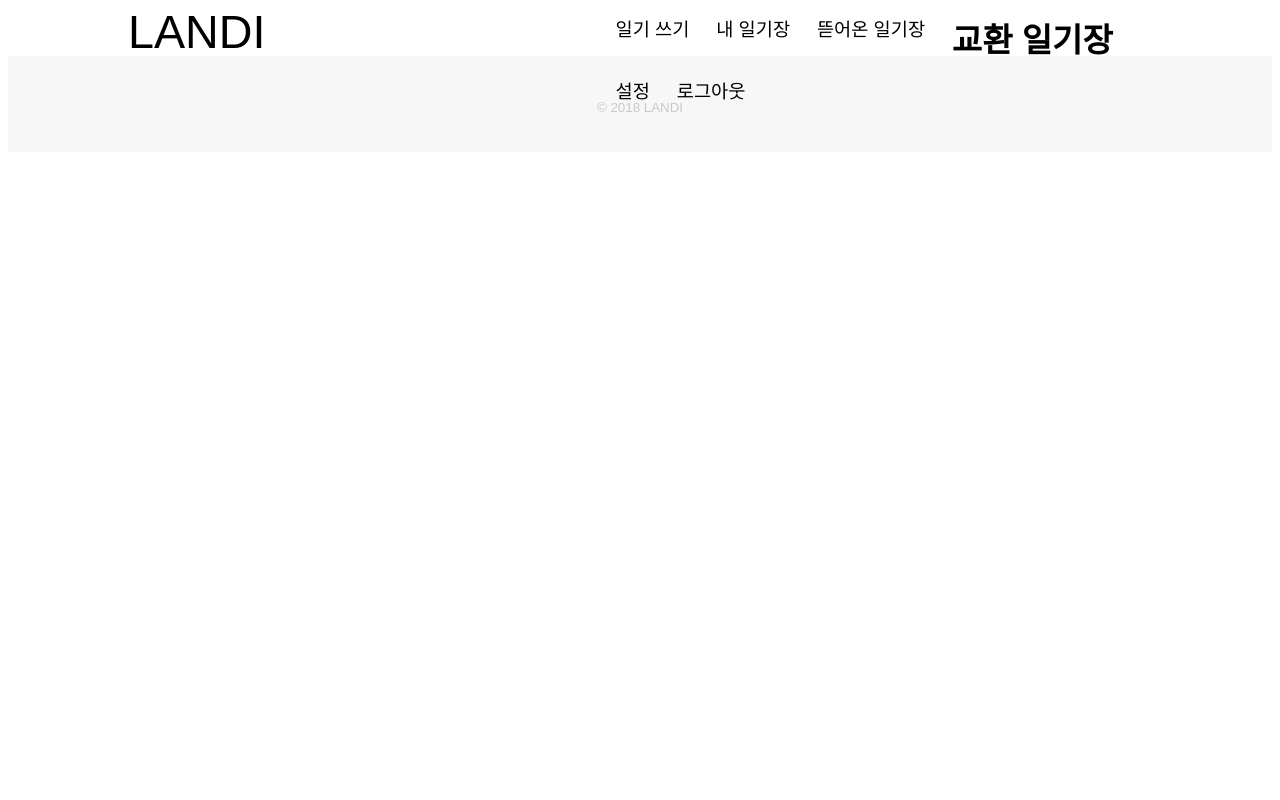
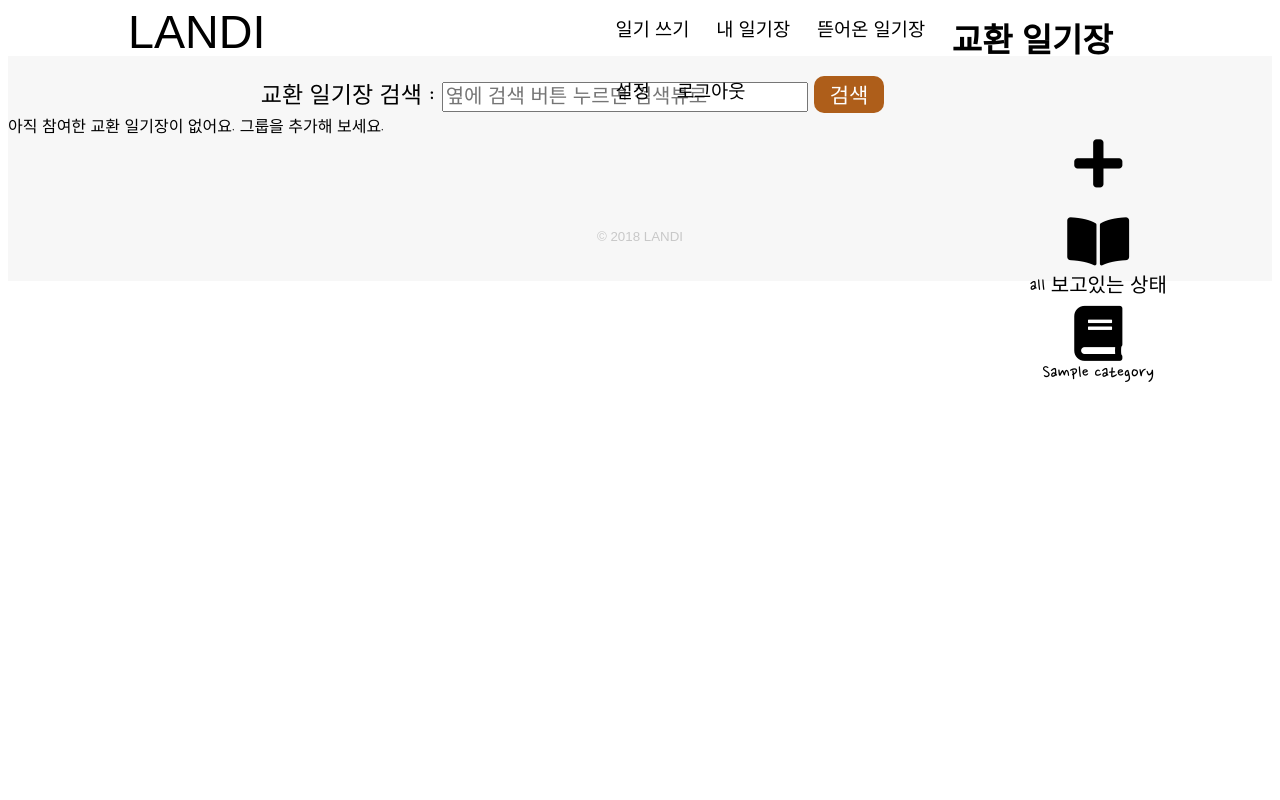
Before and after one commit to doorBW/LAN-Diary, a Django app: page /main/groupdiary/all in a window 1280 px wide. Run offline with Django 3.2, Linux system fonts and the light colour scheme; data comes from the database, SQL or seed files in the repository; tables that the repository leaves empty hold one stand-in row (values such as "Sample post"); parts of the project's set-up code (start-up, migrations or seed data) failed here and were passed over; some libraries are stand-ins or nearby versions; some web fonts are replaced.

Commit message:
first commit

```diff
--- a/landiary/diary/static/css/style.css
+++ b/landiary/diary/static/css/style.css
@@ -754,7 +754,6 @@
 .exdi_main_common{
 	display: inline-block;
 	height: auto;
-  margin-top: 65px;
 }
 .total_left_wrap{
 	float: left;
@@ -796,14 +795,18 @@
 	width: 18%;
 	height: 800px;
   position: fixed;
+  left:75%;
 }
 .exdi_date_input{
   font-size: 25px;
   margin-top: 10px;
 }
 .search_button{
-	padding-bottom: 5%;
 	font-size: 23px;
+  margin-top: 3%;
+  padding-top: 3%;
+  background-color: #F7F7F7;
+  padding-left: 20%;
 }
 .search_input{
 	height: 30px;
--- a/landiary/diary/templates/diary/shared_diary_view.html
+++ b/landiary/diary/templates/diary/shared_diary_view.html
@@ -230,6 +235,43 @@
 								{% endblock %}
 
 	{% block main %}
+		<div class="search_button">
+			<form action="../search">
+				교환 일기장 검색 : <input name="search" type="text" size="50" placeholder="옆에 검색 버튼 누르면 검색뷰로" class="search_input">
+				<input type="submit" class="exdi_diary_button" value="검색"/>
+			</form>
+		</div>
+		<div class="exdi_main_common list_wrap">
+			<a href="../makegroup"><div class="add_button">
+				<i class="fas fa-plus fa-5x"></i>
+			</div></a>
+
+			{% for name in categories_namelist %}
+				{% if name == selected_group %}
+					<div class="list_icon">
+						<i class="fas fa-book-open fa-5x"></i>
+					</div>
+					<div class="list_name">{{name}} 보고있는 상태</div>
+				{% else %}
+					<div class="list_icon">
+						<a href="./{{name}}"><i class="fas fa-book fa-5x"></i></a>
+					</div>
+					<div class="list_name">{{name}}</div>
+				{% endif %}
+			{% endfor %}
+
+		</div>
+
+	{% if posts|length == 0%}
+		<div class="main_footer_wrap">
+			<div class="nothing_diary_wrap">
+				<div class="nothing_diary">
+					아직 참여한 교환 일기장이 없어요. 그룹을 추가해 보세요.
+				</div>
+			</div>
+		</div>
+	{% endif %}
+
 	{% if selected_group == 'all' %}
 		{% for post in posts %}
 	<div class="wrap" id="{{ post.id }}">
@@ -384,6 +402,11 @@
 	{% else %}
 		{% for post in posts %}
 			{% if post.category.C_name == selected_group %}
+				{% if selected_group_visible == 0 %}
+					<!-- Link주소를-->
+				{% else %}
+					pass
+				{% endif %}
 	<div class="wrap" id="{{ post.id }}">
 			<div class="main_footer_wrap">
 				<main>
--- a/landiary/diary/views.py
+++ b/landiary/diary/views.py
@@ -51,13 +51,20 @@
     tmp_comments = Comment.objects.filter(post = post)
     comments[post.id].append(tmp_comments)
 
+  #group이용해서 db에서 해당 group이름을 가진 교환일기장의 visible값을 아래 변수에 저장
+  if group != 'all':
+    visible = Category.objects.filter(C_name = group)[0].visible
+  else:
+    visible = 1
+
   item = {
     'categories_namelist' : user_categories_namelist,
     'categories_idlist' : user_categories_idlist,
     'selected_group' : group,
     'posts':user_posts,
     'posts_idlist':user_posts_idlist,
-    'comments': comments
+    'comments': comments,
+    'selected_group_visible': visible
     }
   return render(request, 'diary/shared_diary_view.html',item)
 
```
Also changed, not shown: other parts of landiary/diary/templates/diary/shared_diary_view.html (+8 -51 lines), landiary/media/KakaoTalk_Photo_2018-08-09-20-00-47.jpeg (added), landiary/media/KakaoTalk_Photo_2018-08-09-20-00-47_43Qkl0x.jpeg (added), landiary/media/KakaoTalk_Photo_2018-08-09-20-00-47_5rjwOw2.jpeg (added), landiary/media/KakaoTalk_Photo_2018-08-09-20-00-47_Es12Rfq.jpeg (added), landiary/media/KakaoTalk_Photo_2018-08-09-20-00-47_KUz7RMG.jpeg (added), landiary/media/KakaoTalk_Photo_2018-08-09-20-00-47_T9D5pxs.jpeg (added), landiary/media/KakaoTalk_Photo_2018-08-09-20-00-47_g2KQcEl.jpeg (added), landiary/media/KakaoTalk_Photo_2018-08-09-20-00-47_upfbwRa.jpeg (added), 4 other files.
